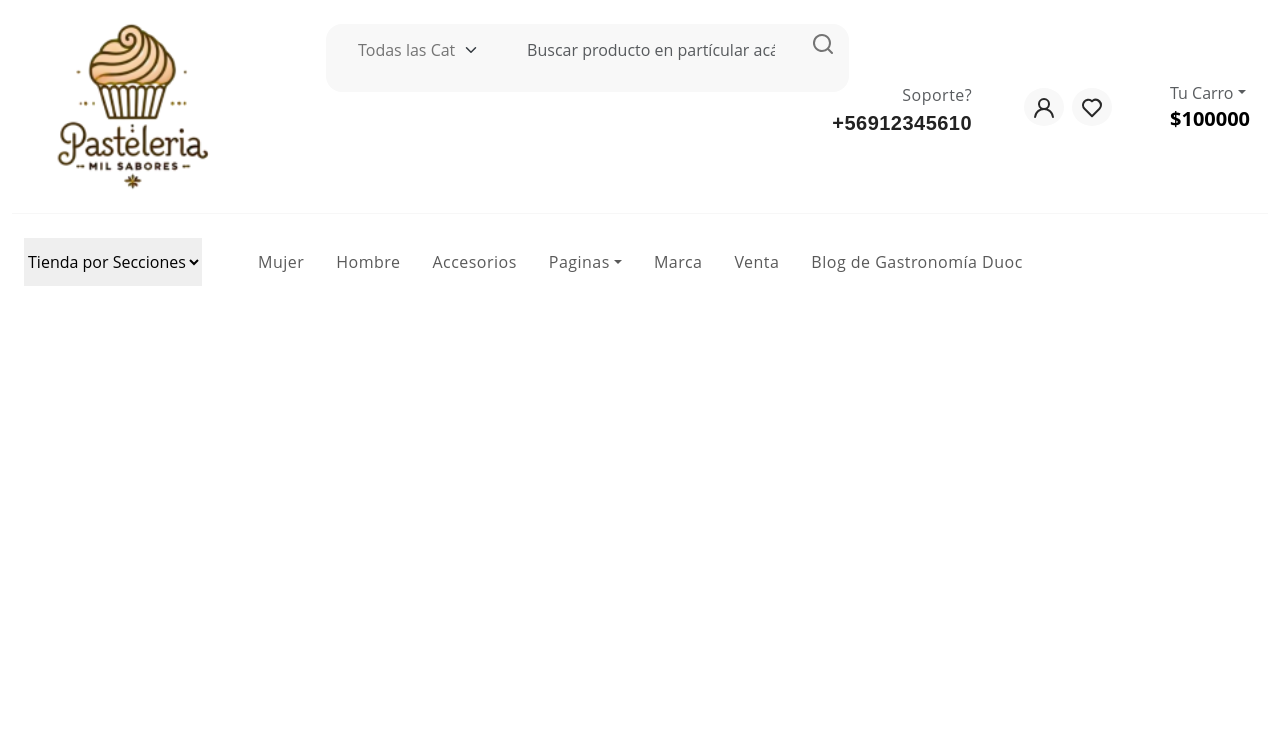
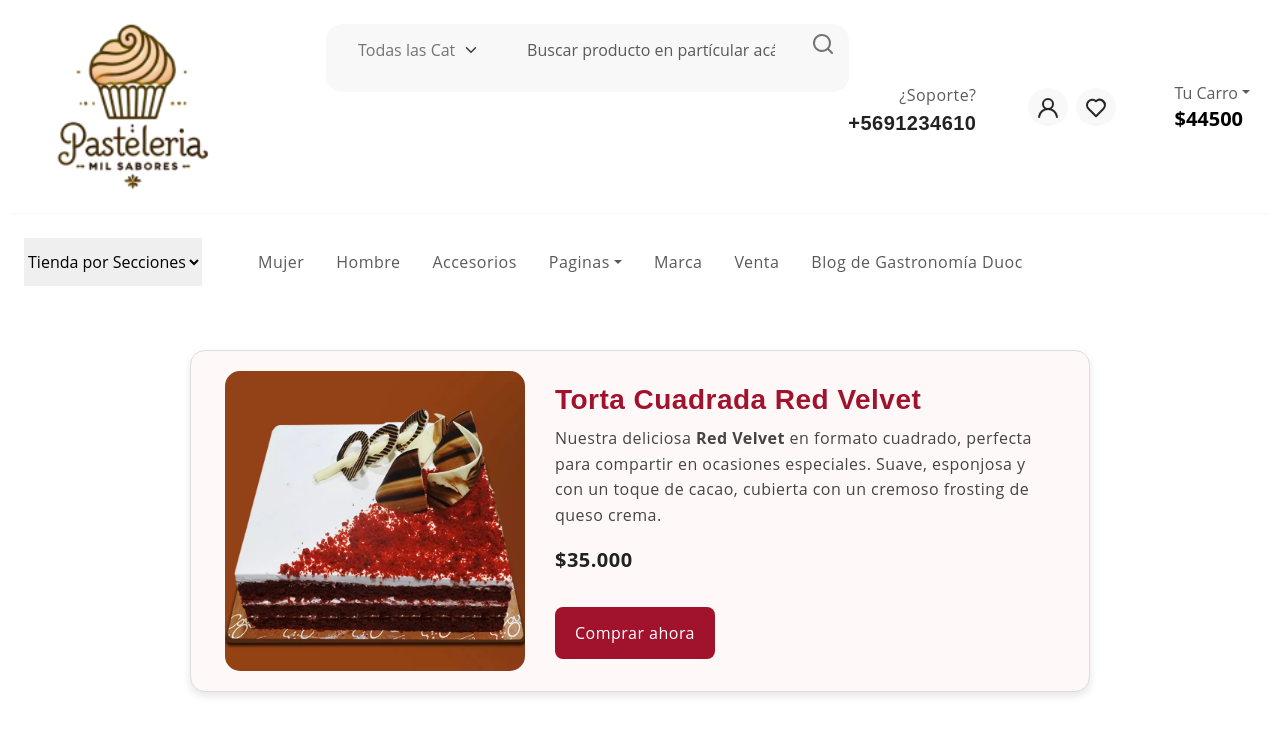
Before and after one commit to TomasValdivia20/Pasteleria-Mil-Sabores, a plain HTML site: page TortaCuadradaRedVelvet.html in a window 1280 px wide. Drawn offline with nearby package versions, Linux system fonts and the light colour scheme.

Commit message:
Add files via upload
Correcciónes de uso de CSS

```diff
--- a/TortaCuadradaRedVelvet.html
+++ b/TortaCuadradaRedVelvet.html
@@ -75,6 +75,7 @@
 
     <div class="preloader-wrapper">
       <div class="preloader">
+
       </div>
     </div>
         <!-- Esta es La seccion de carrito de compras-->
@@ -91,28 +92,28 @@
           <ul class="list-group mb-3">
             <li class="list-group-item d-flex justify-content-between lh-sm">
               <div>
-                <h6 class="my-0">Growers cider</h6>
-                <small class="text-body-secondary">Brief description</small>
+                <h6 class="my-0">Brownies Veganos</h6>
+                <small class="text-body-secondary">¡Los mejores Brownies Veganos!</small>
               </div>
-              <span class="text-body-secondary">$12</span>
+              <span class="text-body-secondary">$4.500CLP</span>
             </li>
             <li class="list-group-item d-flex justify-content-between lh-sm">
               <div>
-                <h6 class="my-0">Fresh grapes</h6>
-                <small class="text-body-secondary">Brief description</small>
+                <h6 class="my-0">Torta Cuadrada RedVelvet</h6>
+                <small class="text-body-secondary">¡Prueba nuestra Torta Red Velvet, con su esponjoso bizcocho de cacao y su cremoso frosting de queso crema!</small>
               </div>
-              <span class="text-body-secondary">$8</span>
+              <span class="text-body-secondary">$35.000CLP</span>
             </li>
             <li class="list-group-item d-flex justify-content-between lh-sm">
               <div>
-                <h6 class="my-0">Heinz tomato ketchup</h6>
-                <small class="text-body-secondary">Brief description</small>
+                <h6 class="my-0">Mousse de Chocolate</h6>
+                <small class="text-body-secondary">¡Prueba nuestro Mousse de Chocolate, una delicia cremosa y ligera que se derrite en tu boca!</small>
               </div>
-              <span class="text-body-secondary">$5</span>
+              <span class="text-body-secondary">$5.000CLP</span>
             </li>
             <li class="list-group-item d-flex justify-content-between">
               <span>Total (CLP)</span>
-              <strong>$20000</strong>
+              <strong>$44500</strong>
             </li>
           </ul>
 
@@ -173,8 +174,8 @@
 
           <div class="col-sm-8 col-lg-4 d-flex justify-content-end gap-5 align-items-center mt-4 mt-sm-0 justify-content-center justify-content-sm-end">
             <div class="support-box text-end d-none d-xl-block">
-              <span class="fs-6 text-muted">Soporte?</span>
-              <h5 class="mb-0">+56912345610</h5>
+              <span class="fs-6 text-muted">¿Soporte?</span>
+              <h5 class="mb-0">+5691234610</h5>
             </div>
 
             <ul class="d-flex justify-content-end list-unstyled m-0">
@@ -203,7 +204,7 @@
             <div class="cart text-end d-none d-lg-block dropdown">
               <button class="border-0 bg-transparent d-flex flex-column gap-2 lh-1" type="button" data-bs-toggle="offcanvas" data-bs-target="#offcanvasCart" aria-controls="offcanvasCart">
                 <span class="fs-6 text-muted dropdown-toggle">Tu Carro</span>
-                <span class="cart-total fs-5 fw-bold">$100000</span>
+                <span class="cart-total fs-5 fw-bold">$44500</span>
               </button>
             </div>
           </div>
@@ -282,6 +283,27 @@
       </div>
 
       <!-- Separación entre header de tienda y sección de Torta Red Velvet-->
+  <div class="producto-container">
+    <!-- Foto de la torta -->
+    <img src="images/Torta Cuadrada.webp" alt="Torta Cuadrada Red Velvet">
+
+    <!-- Descripción -->
+    <div class="producto-info">
+      <h2>Torta Cuadrada Red Velvet</h2>
+      <p>
+        Nuestra deliciosa <strong>Red Velvet</strong> en formato cuadrado,
+        perfecta para compartir en ocasiones especiales. Suave, esponjosa
+        y con un toque de cacao, cubierta con un cremoso frosting de queso
+        crema.
+      </p>
+      <p class="precio">$35.000</p>
+      <a href="#" class="btn-comprar">Comprar ahora</a>
+    </div>
+  </div>
+
+</body>
+</html>
+
 
     <script src="js/jquery-1.11.0.min.js"></script>
     <script src="https://cdn.jsdelivr.net/npm/swiper@9/swiper-bundle.min.js"></script>
--- a/style.css
+++ b/style.css
@@ -898,3 +898,57 @@ form p a{
 .btn-field button.disable {
   background-color: yellow;
 }
+
+/* Display de página de torta */
+.producto-container {
+  display: flex;
+  justify-content: center;
+  align-items: center;
+  margin: 40px auto;
+  max-width: 900px;
+  padding: 20px;
+  border: 1px solid #ddd;
+  border-radius: 15px;
+  box-shadow: 0 4px 8px rgba(0,0,0,0.1);
+  background-color: #fff8f8;
+}
+.producto-container img {
+  width: 300px;
+  height: auto;
+  border-radius: 15px;
+  margin-right: 30px;
+}
+.producto-info {
+  max-width: 500px;
+}
+.producto-info h2 {
+  font-size: 28px;
+  color: #a1122c;
+  margin-bottom: 10px;
+}
+.producto-info p {
+  font-size: 16px;
+  line-height: 1.6;
+  color: #444;
+}
+.producto-info .precio {
+  margin-top: 15px;
+  font-size: 20px;
+  color: #222;
+  font-weight: bold;
+}
+.btn-comprar {
+  display: inline-block;
+  margin-top: 15px;
+  padding: 10px 20px;
+  background-color: #a1122c;
+  color: #fff;
+  border: none;
+  border-radius: 8px;
+  cursor: pointer;
+  transition: 0.3s;
+  text-decoration: none;
+}
+.btn-comprar:hover {
+  background-color: #7e0d20;
+}
```
